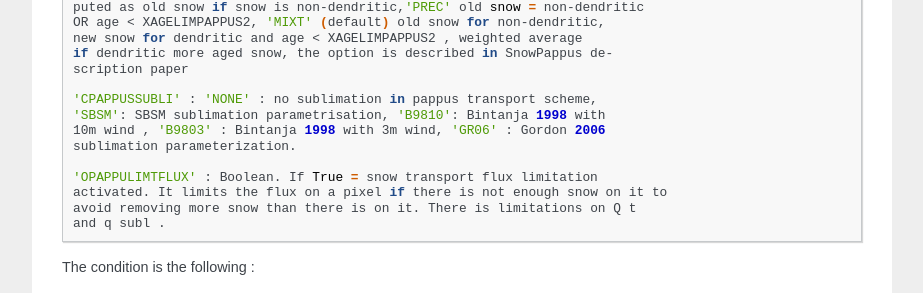
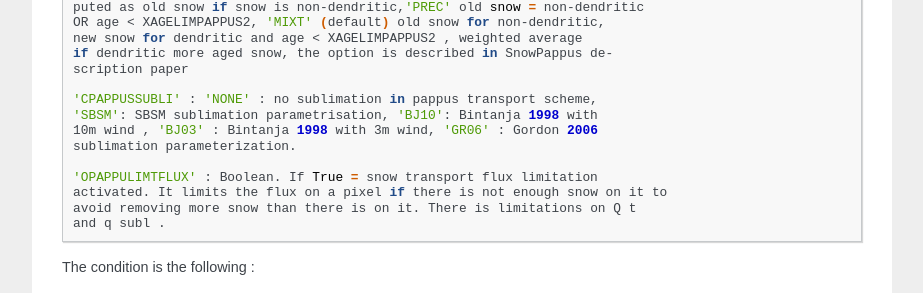
Before and after one commit to UMR-CNRM/snowtools, a Sphinx documentation site: the page built from doc/source/misc/surfex-crocus-user-doc.rst, in a window 1280 px wide and 900 px high, scrolled down 13232 px. Shown: the part 152-445 px from the top of the window, without its empty margins (198-1121 px from the left). Built offline with Sphinx 7.4.7, drawn with Linux system fonts in a browser that asks for light colours; formulas are drawn with MathJax 3.

Commit message:
Change of names in options for snowpappus

```diff
--- a/doc/source/misc/surfex-crocus-user-doc.rst
+++ b/doc/source/misc/surfex-crocus-user-doc.rst
@@ -655,8 +655,8 @@ wind-induced snow metamorphism option and snowfall properties
   scription paper
 
   'CPAPPUSSUBLI' : 'NONE' : no sublimation in pappus transport scheme,
-  'SBSM': SBSM sublimation parametrisation, 'B9810': Bintanja 1998 with
-  10m wind , 'B9803' : Bintanja 1998 with 3m wind, 'GR06' : Gordon 2006
+  'SBSM': SBSM sublimation parametrisation, 'BJ10': Bintanja 1998 with
+  10m wind , 'BJ03' : Bintanja 1998 with 3m wind, 'GR06' : Gordon 2006
   sublimation parameterization.
 
   'OPAPPULIMTFLUX' : Boolean. If True = snow transport flux limitation
```
